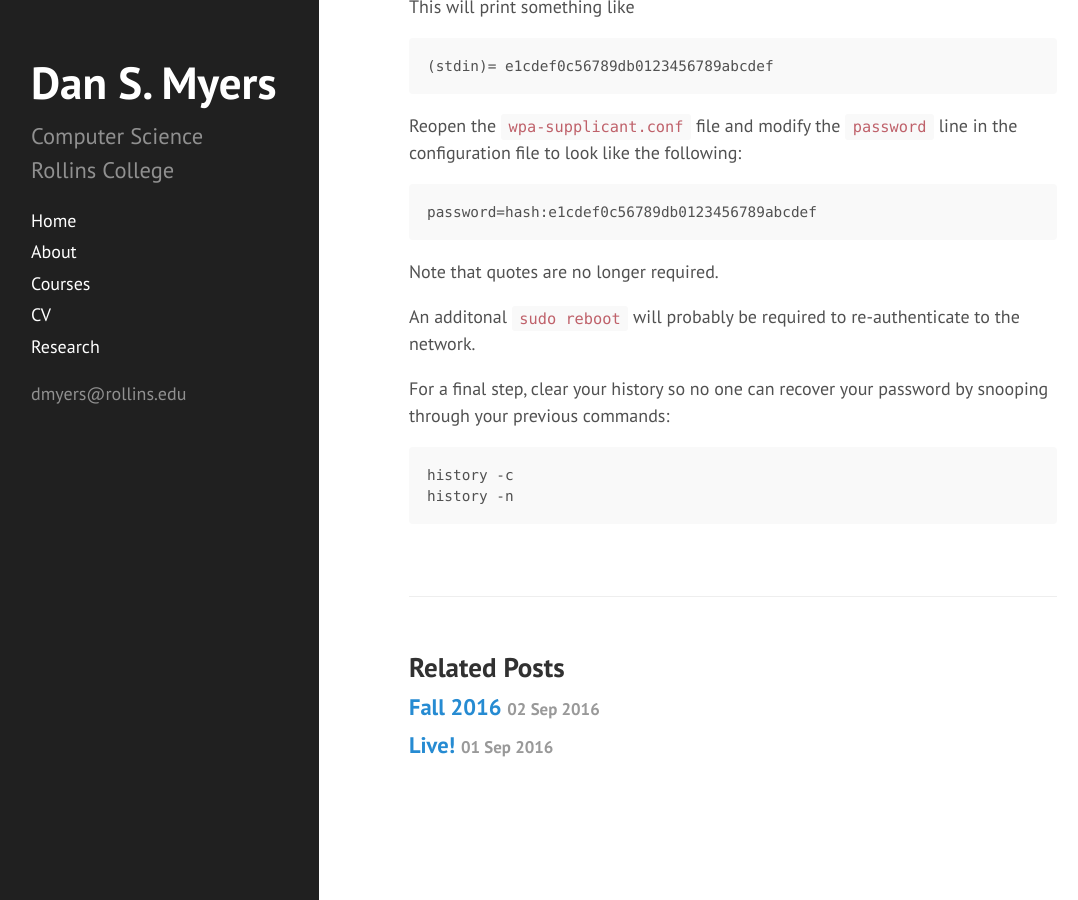
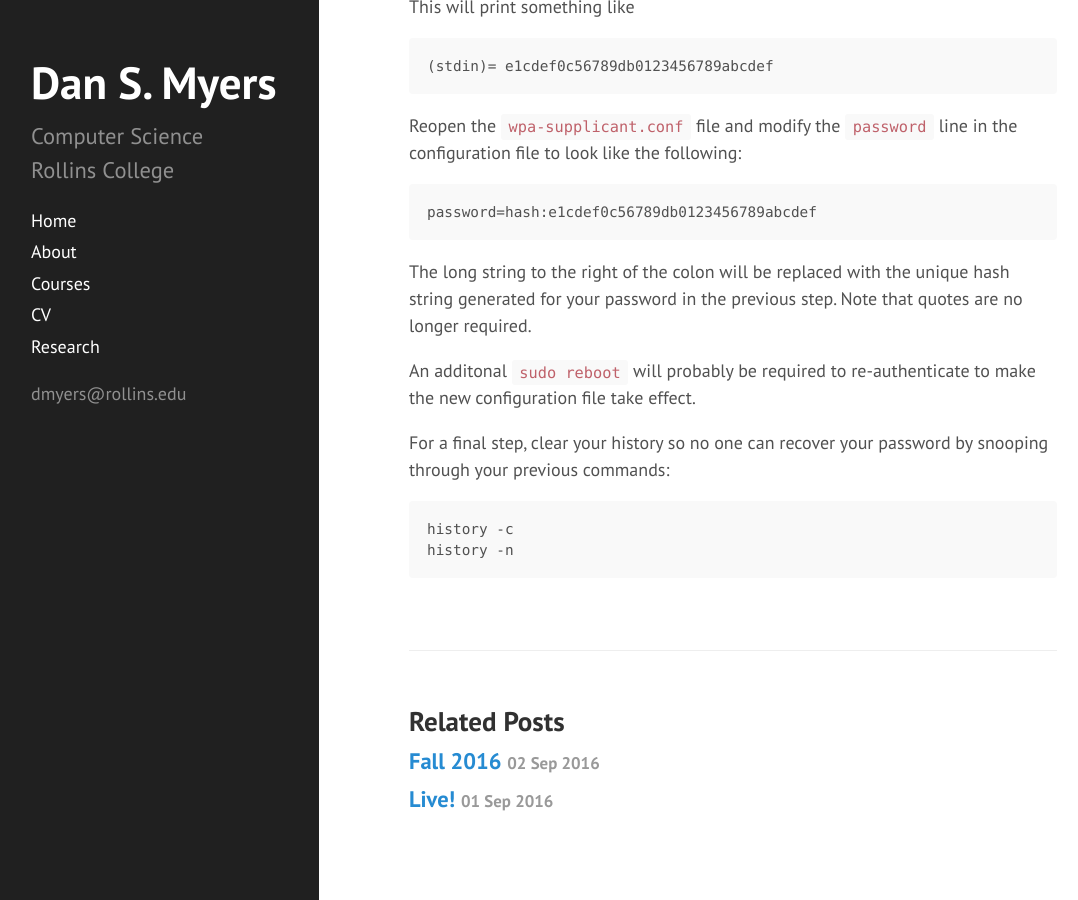
Before and after one commit to dansmyers/dansmyers.github.io-archived, a Jekyll site: the page built from _posts/2016-09-29-Raspberry_Pi_Enterprise_Wifi.md, in a window 1280 px wide and 900 px high, scrolled down 1885 px. Shown: the whole window, without its empty margins (5-1083 px from the left). Built offline with Jekyll 4.4.1, drawn with Linux system fonts in a browser that asks for light colours.

Commit message:
Update 2016-09-29-Raspberry_Pi_Enterprise_Wifi.md

````diff
--- a/_posts/2016-09-29-Raspberry_Pi_Enterprise_Wifi.md
+++ b/_posts/2016-09-29-Raspberry_Pi_Enterprise_Wifi.md
@@ -77,9 +77,9 @@ Reopen the `wpa-supplicant.conf` file and modify the `password` line in the conf
 password=hash:e1cdef0c56789db0123456789abcdef
 ```
 
-Note that quotes are no longer required.
+The long string to the right of the colon will be replaced with the unique hash string generated for your password in the previous step. Note that quotes are no longer required.
 
-An additonal `sudo reboot` will probably be required to re-authenticate to the network.
+An additonal `sudo reboot` will probably be required to re-authenticate to make the new configuration file take effect.
 
 For a final step, clear your history so no one can recover your password by snooping through your previous commands:
 
````
